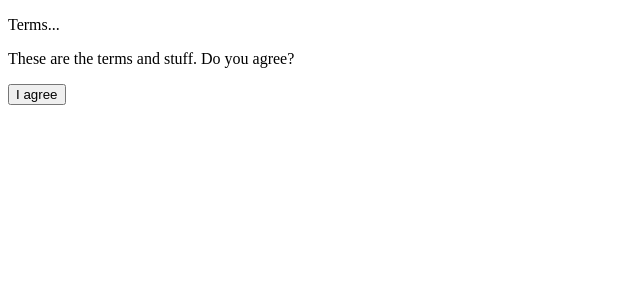
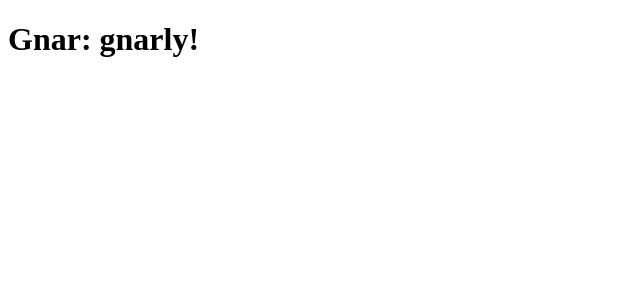
Before and after one commit to SongChangseok/react-study, a React (Create React App) app: page / in a window 1280 px wide. Shown: the top 300 px of the page, without its empty margins (0-640 px from the left). Built offline with nearby package versions, Linux system fonts and the light colour scheme.

Commit message:
suspense와 promise 함께 사용

```diff
--- a/package.json
+++ b/package.json
@@ -44,6 +44,8 @@
   "devDependencies": {
     "@babel/core": "^7.17.8",
     "babel-loader": "^8.2.4",
+    "eslint": "^8.13.0",
+    "eslint-plugin-react": "^7.29.4",
     "eslint-plugin-react-hooks": "^4.4.0",
     "webpack": "^5.70.0",
     "webpack-cli": "^4.9.2"
--- a/src/App.js
+++ b/src/App.js
@@ -1,7 +1,9 @@
 import React, { useEffect, useState } from "react";
+import GnarTest from "./component/suspenseTest/Gnar";
 // import FetchTest from "./component/FetchTest";
 // import GraphQLTest from "./component/GraphQLTest";
-import SuspenseTest from "./component/SuspenseTest";
+// import SuspenseTest from "./component/SuspenseTest";
+// import StatusTest from "./component/suspenseTest/Status";
 // import RenderPropTest from "./component/RenderPropTest";
 // import VirtualizedListTest from "./component/VirtualizedListTest";
 // import MenuTest from './component/MenuTest';
@@ -13,7 +15,7 @@ import SuspenseTest from "./component/SuspenseTest";
 
 function App() {
   return (
-    <SuspenseTest />
+    <GnarTest />
   );
 }
 
--- /dev/null
+++ b/src/component/suspenseTest/Gnar.js
@@ -0,0 +1,38 @@
+import React, { Suspense } from "react";
+import ErrorBoundary from "./ErrorBoundary"
+import ClimbingBoxLoader from "react-spinners/ClimbingBoxLoader";
+
+function createResource(pending) {
+    let error, response;
+    pending.then(r => (response = r)).catch(e => (error = e));
+
+    return {
+        read() {
+            if(error) throw error;
+            if(response) return response;
+            throw pending;
+        }
+    }
+}
+
+const promise = new Promise(resolvers =>
+    setTimeout(() => resolvers({ gnar: "gnarly!" }), 3000)
+)
+
+const resource = createResource(promise);
+
+function Gnar() {
+    console.log("gnar");
+    const result = resource.read();
+    return <h1>Gnar: {result.gnar}</h1>
+}
+
+export default function GnarTest() {
+    return(
+        <Suspense fallback={<ClimbingBoxLoader/>}>
+            <ErrorBoundary>
+                <Gnar/>
+            </ErrorBoundary>
+        </Suspense>
+    );
+}
--- /dev/null
+++ b/src/component/suspenseTest/Status.js
@@ -0,0 +1,57 @@
+import React, { Suspense } from "react";
+import ErrorBoundary from "./ErrorBoundary"
+import ClimbingBoxLoader from "react-spinners/ClimbingBoxLoader";
+
+// const loadStatus = () => "success - ready";
+// const loadStatus = () => {
+//     throw new Error("test");
+// };
+// const loadStatus = () => {
+//     throw new Promise(resolves => null);
+// };
+// const loadStatus = () => {
+//     console.log("load status");
+//     throw new Promise(resolvers => setTimeout(resolvers, 3000));
+// }
+const loadStatus = (() => {
+    let error, response;
+    const promise = new Promise(resolvers =>
+        setTimeout(resolvers, 3000)
+    )
+        .then(() => (response = "success"))
+        .catch(e => (error = e));
+
+    return () => {
+        if(error) throw error;
+        if(response) return response;
+        throw promise;
+    }
+})();
+
+// function safe(fn) {
+//     try {
+//         fn();
+//     } catch(error) {
+//         if(error instanceof Promise) {
+//             error.then(() => safe(fn));
+//         } else {
+//             throw error;
+//         }
+//     }
+// }
+//  safe(loadStatus)
+
+function Status() {
+    const status = loadStatus();
+    return <h1>status: {status}</h1>;
+}
+
+export default function StatusTest() {
+    return(
+        <Suspense fallback={<ClimbingBoxLoader/>}>
+            <ErrorBoundary>
+                <Status/>
+            </ErrorBoundary>
+        </Suspense>
+    );
+}
```
Also changed, not shown: src/component/eslintTest.js (added, +8 -0 lines), .eslintrc.json (added), 1 other file (tests, documents, lock files or other folders).
